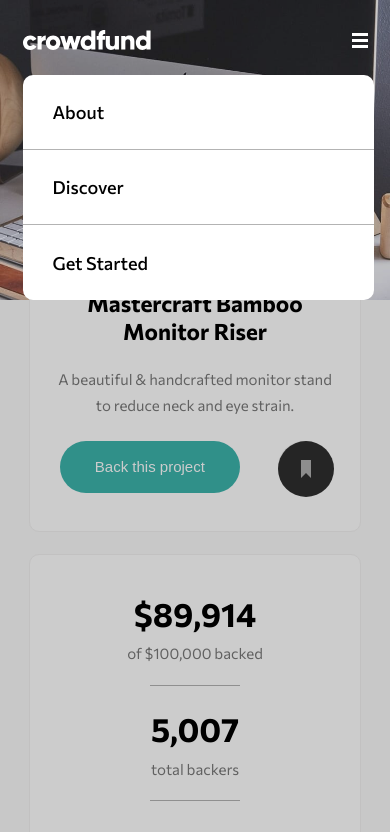
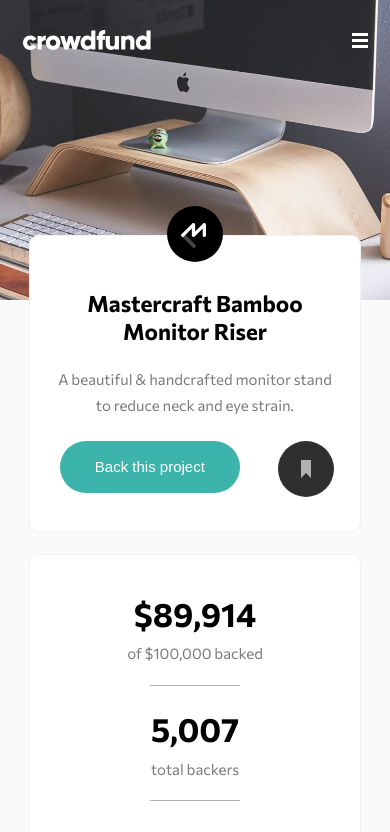
Before and after one commit to Radu-A/crowdfunding-product-page-main, a React (Vite) app: page / in a window 390 px wide. Shown: the top 832 px of the page. Built offline with nearby package versions, Linux system fonts and the light colour scheme.

Commit message:
added/navbar_menu_mobile

```diff
--- a/src/components/Header/NavbarMobile/NavbarMobile.jsx
+++ b/src/components/Header/NavbarMobile/NavbarMobile.jsx
@@ -1,12 +1,41 @@
 import logo from "../../../assets/logo.svg";
 import iconHamburger from "../../../assets/icon-hamburger.svg";
+import iconClose from "../../../assets/icon-close-menu.svg";
+import { useState } from "react";
 
 const NavbarMobile = () => {
+  const [navbarIcon, setNavbarIcon] = useState(iconHamburger);
+  const [navbarClass, setNavbarClass] = useState("navbar-mobile");
+  const [mobileMenuClass, setMobileMenuClass] = useState("menu-mobile");
+  const [layerClass, setLayerClass] = useState("menu-layer");
+
+  const openMobileMenu = () => {
+    setLayerClass("menu-layer active")
+    setNavbarClass("navbar-mobile navbar-mobile-fixed");
+    setNavbarIcon(iconClose);
+    setMobileMenuClass("menu-mobile active");
+  };
+
+  const closeMobileMenu = () => {
+    setLayerClass("menu-layer")
+    setNavbarClass("navbar-mobile");
+    setNavbarIcon(iconHamburger);
+    setMobileMenuClass("menu-mobile");
+  };
+
   return (
-    <nav className="navbar-mobile">
-      <img src={logo} alt="" />
-      <img src={iconHamburger} alt="" />
-      <ul className="menu-mobile">
+    <nav className={navbarClass}>
+      <img src={logo} alt="crowdfund logo" />
+      {navbarIcon === iconHamburger ? (
+        <img
+          src={iconHamburger}
+          alt="icon-hamburger"
+          onClick={openMobileMenu}
+        />
+      ) : (
+        <img src={iconClose} alt="icon-hamburger" onClick={closeMobileMenu} />
+      )}
+      <ul className={mobileMenuClass}>
         <li className="menu-item">
           <a className="menu-link" href="#">
             About
@@ -23,7 +52,7 @@ const NavbarMobile = () => {
           </a>
         </li>
       </ul>
-      <div className="menu-layer"></div>
+      <div className={layerClass}></div>
     </nav>
   );
 };
--- a/src/styles/components/_Header.scss
+++ b/src/styles/components/_Header.scss
@@ -4,7 +4,13 @@ header {
     height: 300px;
     background-size:cover;
 
+    .navbar-mobile-fixed {
+        position: fixed;
+        z-index: 2;
+    }
+
     .navbar-mobile {
+        width: 100%;
         padding: 2rem 1.5rem;
         @include flex-row;
         justify-content: space-between;
@@ -14,17 +20,18 @@ header {
         }
 
         .menu-layer {
+            display: none;
             top: 0;
             right: 0;
             position: fixed;
             height: 100vh;
             width: 100vw;
-            background-color: black;
-            opacity: 0.2;
+            background: linear-gradient(180deg, rgba(0,0,0,0.7597254004576659) 0%, rgba(0,0,0,0.009) 50%);
             z-index: 2;
         }
 
         .menu-mobile {
+            display: none;
             width: 90%;
             top: 5rem;
             position: fixed;
@@ -33,7 +40,6 @@ header {
             border-radius: 10px;
             list-style: none;
             z-index: 3;
-        }
 
             .menu-item {
                 height: 5rem;
@@ -50,6 +56,11 @@ header {
             }
         }
 
+        .active {
+            display: unset;
+        }
+    }
+
 }
 
 @media (min-width: 700px) {
```
Lines whose indentation alone changed are shown as unchanged.
